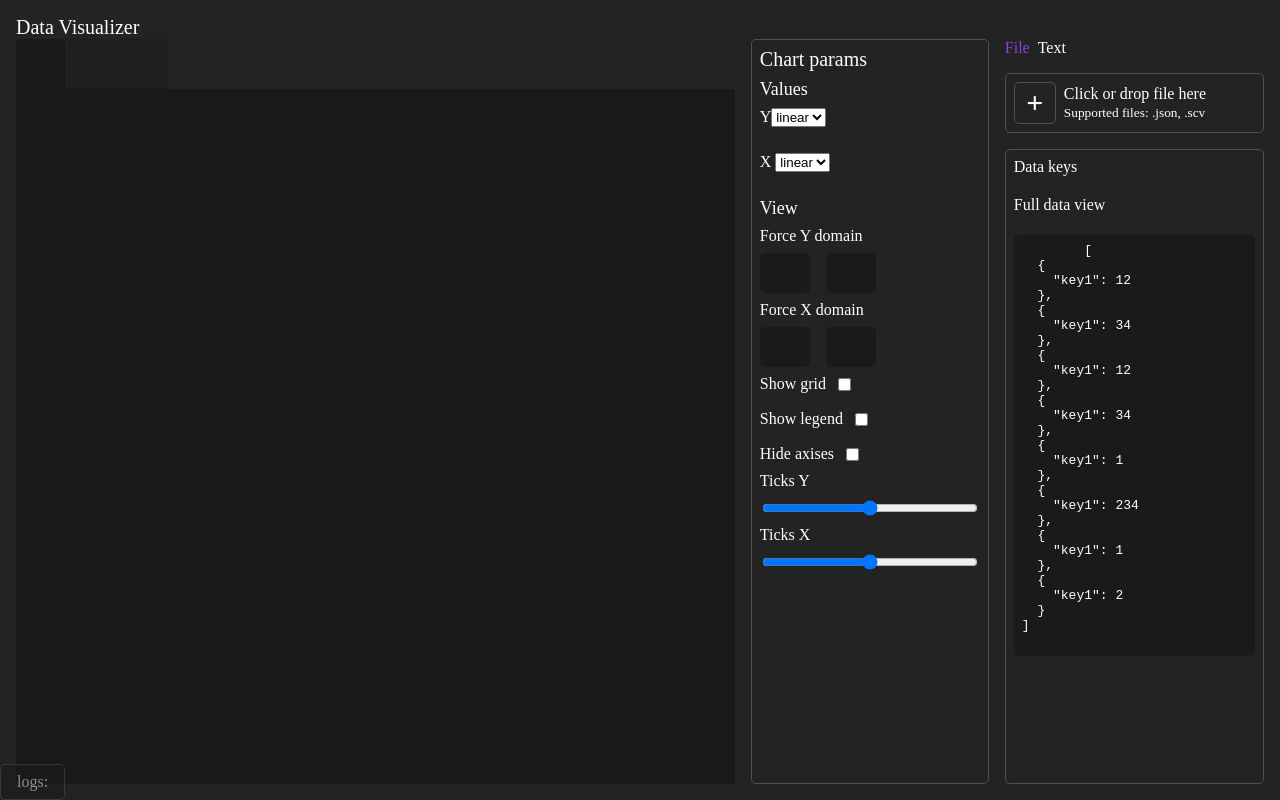
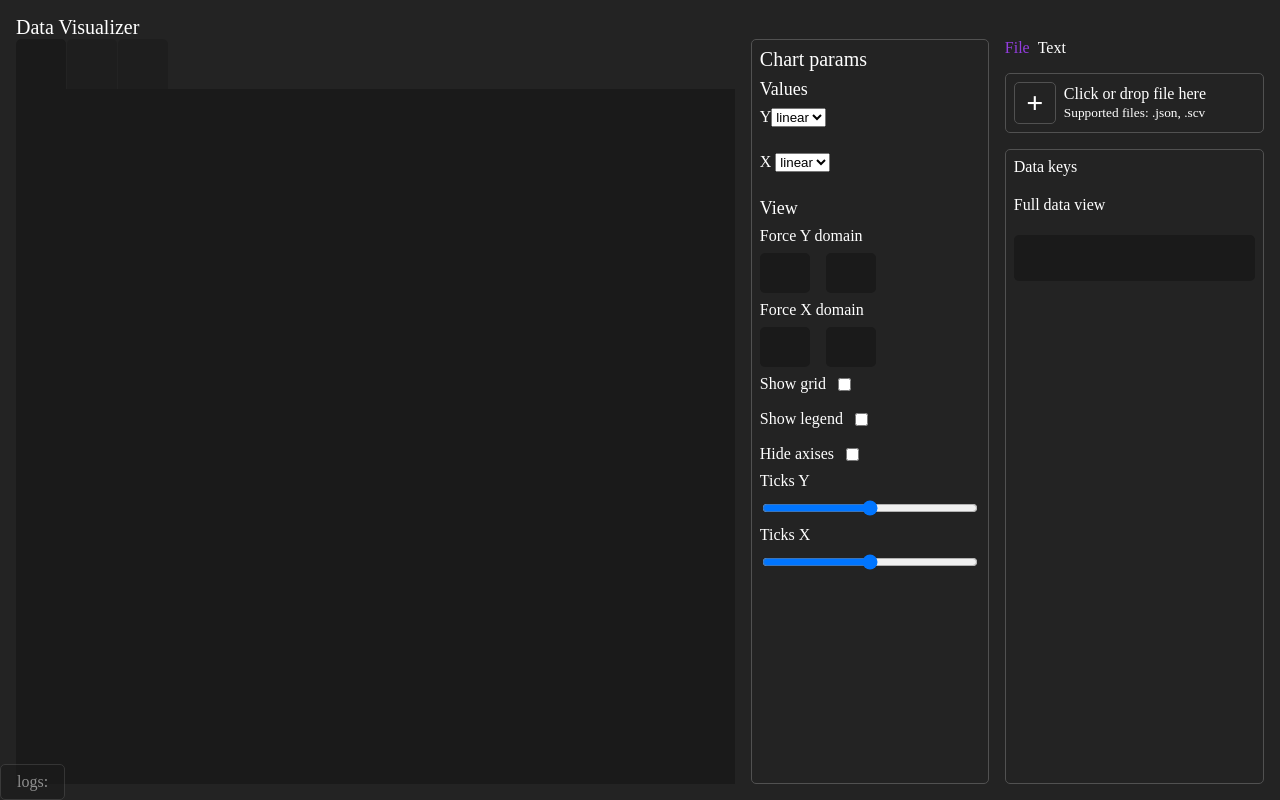
Before and after one commit to SpacelBug/data-visualizer, a Vue app: page / in a window 1280 px wide. Both pictures are taken after a click on the element "File". Built offline with nearby package versions, Linux system fonts and the light colour scheme.

Commit message:
Move FileView into FileInput

```diff
--- a/src/App.vue
+++ b/src/App.vue
@@ -39,11 +39,7 @@
         >
       </div>
       <template v-if="selectedDataPanel === 'file'">
-        <FileInput v-model="file"></FileInput>
-        <FileView
-          v-model="data"
-          :file="file"
-        ></FileView>
+        <FileInput v-model="data"></FileInput>
       </template>
       <TextData
         v-else-if="selectedDataPanel === 'text'"
@@ -59,13 +55,11 @@
 <script setup>
 import { ref } from 'vue'
 import FileInput from './components/FileInput.vue'
-import FileView from './components/FileView.vue'
 import ChartParams from './components/ChartParams.vue'
 import LineChart from './components/LineChart.vue'
 import LoggerView from './components/LoggerView.vue'
 import TextData from './components/TextData.vue'
 
-const file = ref(null)
 const data = ref([])
 const params = ref({})
 
--- a/src/components/FileInput.vue
+++ b/src/components/FileInput.vue
@@ -16,14 +16,27 @@
       <br /><small>Supported files: .json, .scv</small>
     </span>
   </div>
+  <file-view
+    v-model="model"
+    :file="file"
+  ></file-view>
 </template>
 
 <script setup>
-let model = defineModel()
+import FileView from './FileView.vue'
+import { onMounted, ref } from 'vue'
+
+const file = ref()
+const model = defineModel({ type: [Array, null], default: null })
 
 function onChange(event) {
-  model.value = event.target.files[0]
+  file.value = event.target.files[0]
 }
+
+onMounted(() => {
+  console.log('file input mounted: ', model.value)
+  model.value = null
+})
 </script>
 
 <style scoped>
```
